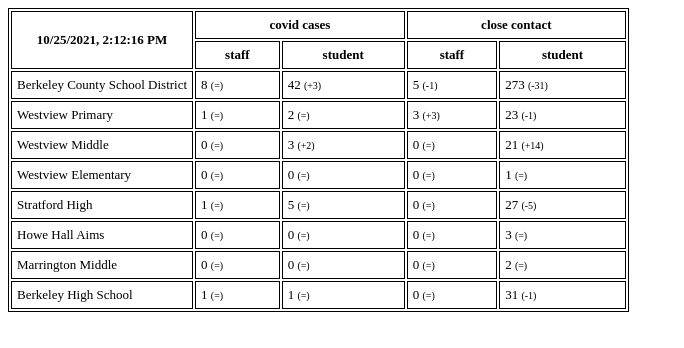
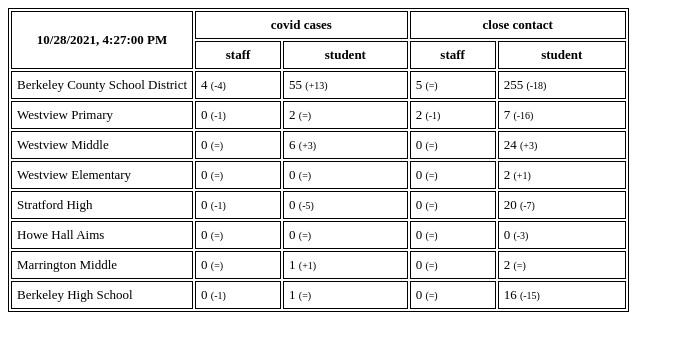
Before and after one commit to renolc/bcsd-covid-stats, a website: page index.html in a window 1280 px wide. Shown: the whole page, without its empty margins (0-684 px from the left). Drawn offline with Linux system fonts and the light colour scheme.

Commit message:
updating stats

```diff
--- a/index.html
+++ b/index.html
@@ -17,7 +17,7 @@
     <body>
       <table>
         <tr>
-          <th rowspan="2" width="30%">10/25/2021, 2:12:16 PM</th>
+          <th rowspan="2" width="30%">10/28/2021, 4:27:00 PM</th>
           <th colspan="2">covid cases</th>
           <th colspan="2">close contact</th>
         </tr>
@@ -30,26 +30,26 @@
 
               <tr>
                 <td>Berkeley County School District</td>
-                <td>8 <span class="diff">(=)</span></td>
-                <td>42 <span class="diff">(+3)</span></td>
-                <td>5 <span class="diff">(-1)</span></td>
-                <td>273 <span class="diff">(-31)</span></td>
+                <td>4 <span class="diff">(-4)</span></td>
+                <td>55 <span class="diff">(+13)</span></td>
+                <td>5 <span class="diff">(=)</span></td>
+                <td>255 <span class="diff">(-18)</span></td>
               </tr>
 
               <tr>
                 <td>Westview Primary</td>
-                <td>1 <span class="diff">(=)</span></td>
+                <td>0 <span class="diff">(-1)</span></td>
                 <td>2 <span class="diff">(=)</span></td>
-                <td>3 <span class="diff">(+3)</span></td>
-                <td>23 <span class="diff">(-1)</span></td>
+                <td>2 <span class="diff">(-1)</span></td>
+                <td>7 <span class="diff">(-16)</span></td>
               </tr>
 
               <tr>
                 <td>Westview Middle</td>
                 <td>0 <span class="diff">(=)</span></td>
-                <td>3 <span class="diff">(+2)</span></td>
+                <td>6 <span class="diff">(+3)</span></td>
                 <td>0 <span class="diff">(=)</span></td>
-                <td>21 <span class="diff">(+14)</span></td>
+                <td>24 <span class="diff">(+3)</span></td>
               </tr>
 
               <tr>
@@ -57,15 +57,15 @@
                 <td>0 <span class="diff">(=)</span></td>
                 <td>0 <span class="diff">(=)</span></td>
                 <td>0 <span class="diff">(=)</span></td>
-                <td>1 <span class="diff">(=)</span></td>
+                <td>2 <span class="diff">(+1)</span></td>
               </tr>
 
               <tr>
                 <td>Stratford High</td>
-                <td>1 <span class="diff">(=)</span></td>
-                <td>5 <span class="diff">(=)</span></td>
+                <td>0 <span class="diff">(-1)</span></td>
+                <td>0 <span class="diff">(-5)</span></td>
                 <td>0 <span class="diff">(=)</span></td>
-                <td>27 <span class="diff">(-5)</span></td>
+                <td>20 <span class="diff">(-7)</span></td>
               </tr>
 
               <tr>
@@ -73,23 +73,23 @@
                 <td>0 <span class="diff">(=)</span></td>
                 <td>0 <span class="diff">(=)</span></td>
                 <td>0 <span class="diff">(=)</span></td>
-                <td>3 <span class="diff">(=)</span></td>
+                <td>0 <span class="diff">(-3)</span></td>
               </tr>
 
               <tr>
                 <td>Marrington Middle</td>
                 <td>0 <span class="diff">(=)</span></td>
-                <td>0 <span class="diff">(=)</span></td>
+                <td>1 <span class="diff">(+1)</span></td>
                 <td>0 <span class="diff">(=)</span></td>
                 <td>2 <span class="diff">(=)</span></td>
               </tr>
 
               <tr>
                 <td>Berkeley High School</td>
-                <td>1 <span class="diff">(=)</span></td>
+                <td>0 <span class="diff">(-1)</span></td>
                 <td>1 <span class="diff">(=)</span></td>
                 <td>0 <span class="diff">(=)</span></td>
-                <td>31 <span class="diff">(-1)</span></td>
+                <td>16 <span class="diff">(-15)</span></td>
               </tr>
 
       </table>
--- a/last.json
+++ b/last.json
@@ -1 +1 @@
-{"updated":"10/25/2021 14:12:16","data":{"Berkeley County School District":{"school":"Berkeley County School District","staffCovid":8,"studentCovid":42,"staffClose":5,"studentClose":273,"updated":"10/25/2021 14:12:16"},"Westview Primary":{"school":"Westview Primary","staffCovid":1,"studentCovid":2,"staffClose":3,"studentClose":23,"updated":"10/25/2021 14:12:16"},"Westview Middle":{"school":"Westview Middle","staffCovid":0,"studentCovid":3,"staffClose":0,"studentClose":21,"updated":"10/25/2021 14:12:16"},"Westview Elementary":{"school":"Westview Elementary","staffCovid":0,"studentCovid":0,"staffClose":0,"studentClose":1,"updated":"10/25/2021 14:12:16"},"Stratford High":{"school":"Stratford High","staffCovid":1,"studentCovid":5,"staffClose":0,"studentClose":27,"updated":"10/25/2021 14:12:16"},"Howe Hall Aims":{"school":"Howe Hall Aims","staffCovid":0,"studentCovid":0,"staffClose":0,"studentClose":3,"updated":"10/25/2021 14:12:16"},"Marrington Middle":{"school":"Marrington Middle","staffCovid":0,"studentCovid":0,"staffClose":0,"studentClose":2,"updated":"10/25/2021 14:12:16"},"Berkeley High School":{"school":"Berkeley High School","staffCovid":1,"studentCovid":1,"staffClose":0,"studentClose":31,"updated":"10/25/2021 14:12:16"}}}
+{"updated":"10/28/2021 16:27:00","data":{"Berkeley County School District":{"school":"Berkeley County School District","staffCovid":4,"studentCovid":55,"staffClose":5,"studentClose":255,"updated":"10/28/2021 16:27:00"},"Westview Primary":{"school":"Westview Primary","staffCovid":0,"studentCovid":2,"staffClose":2,"studentClose":7,"updated":"10/28/2021 16:27:00"},"Westview Middle":{"school":"Westview Middle","staffCovid":0,"studentCovid":6,"staffClose":0,"studentClose":24,"updated":"10/28/2021 16:27:00"},"Westview Elementary":{"school":"Westview Elementary","staffCovid":0,"studentCovid":0,"staffClose":0,"studentClose":2,"updated":"10/28/2021 16:27:00"},"Stratford High":{"school":"Stratford High","staffCovid":0,"studentCovid":0,"staffClose":0,"studentClose":20,"updated":"10/28/2021 16:27:00"},"Howe Hall Aims":{"school":"Howe Hall Aims","staffCovid":0,"studentCovid":0,"staffClose":0,"studentClose":0,"updated":"10/28/2021 16:27:00"},"Marrington Middle":{"school":"Marrington Middle","staffCovid":0,"studentCovid":1,"staffClose":0,"studentClose":2,"updated":"10/28/2021 16:27:00"},"Berkeley High School":{"school":"Berkeley High School","staffCovid":0,"studentCovid":1,"staffClose":0,"studentClose":16,"updated":"10/28/2021 16:27:00"}}}
```
